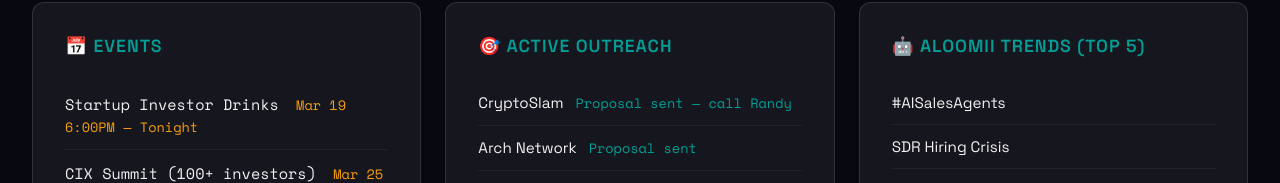
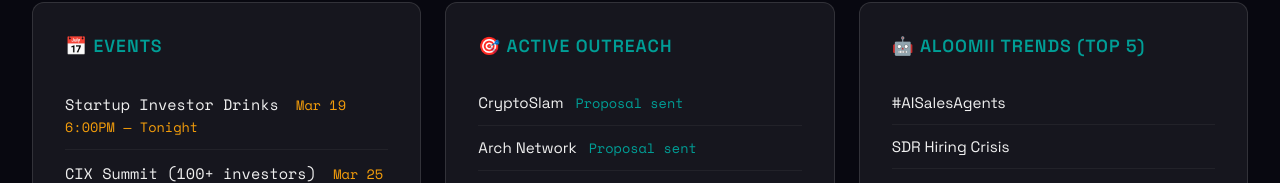
Before and after one commit to yohann888/aloomii, a plain HTML site: page demo/index.html in a window 1280 px wide. Shown: the part 719-902 px from the top of the page. Drawn offline with nearby package versions, Linux system fonts and the light colour scheme; no server answers.

Commit message:
demo: remove 'call Randy' from Active Outreach section

```diff
--- a/demo/index.html
+++ b/demo/index.html
@@ -163,7 +163,7 @@ body { font-family: 'Space Grotesk', sans-serif; margin: 0; background: var(--bg
 <div class="card">
 <h3>🎯 Active Outreach</h3>
 <ul>
-<li>CryptoSlam <span class="status-ok">Proposal sent — call Randy</span></li>
+<li>CryptoSlam <span class="status-ok">Proposal sent</span></li>
 <li>Arch Network <span class="status-ok">Proposal sent</span></li>
 <li>OPNet BTC <span class="status-ok">Proposal sent</span></li>
 <li>Westland Insurance <span class="status-ok">Design partner — demo prep</span></li>
```
